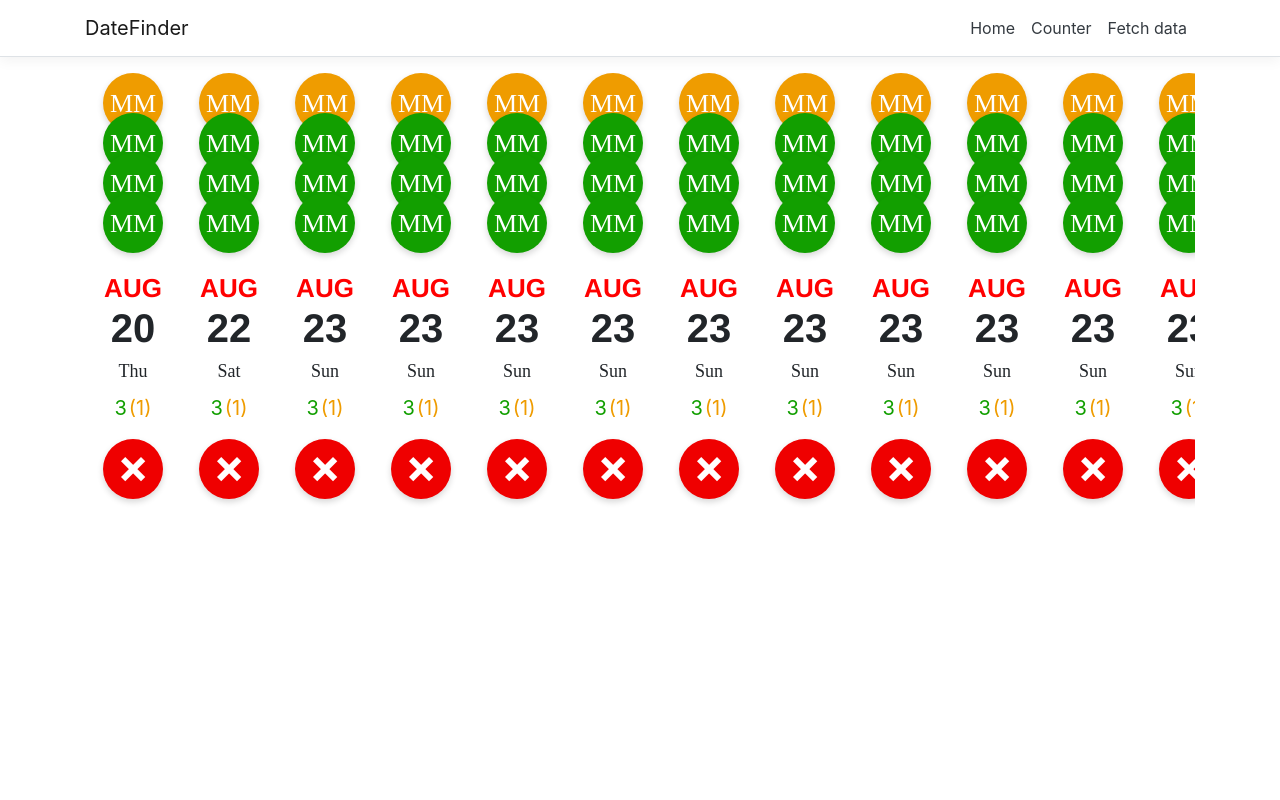
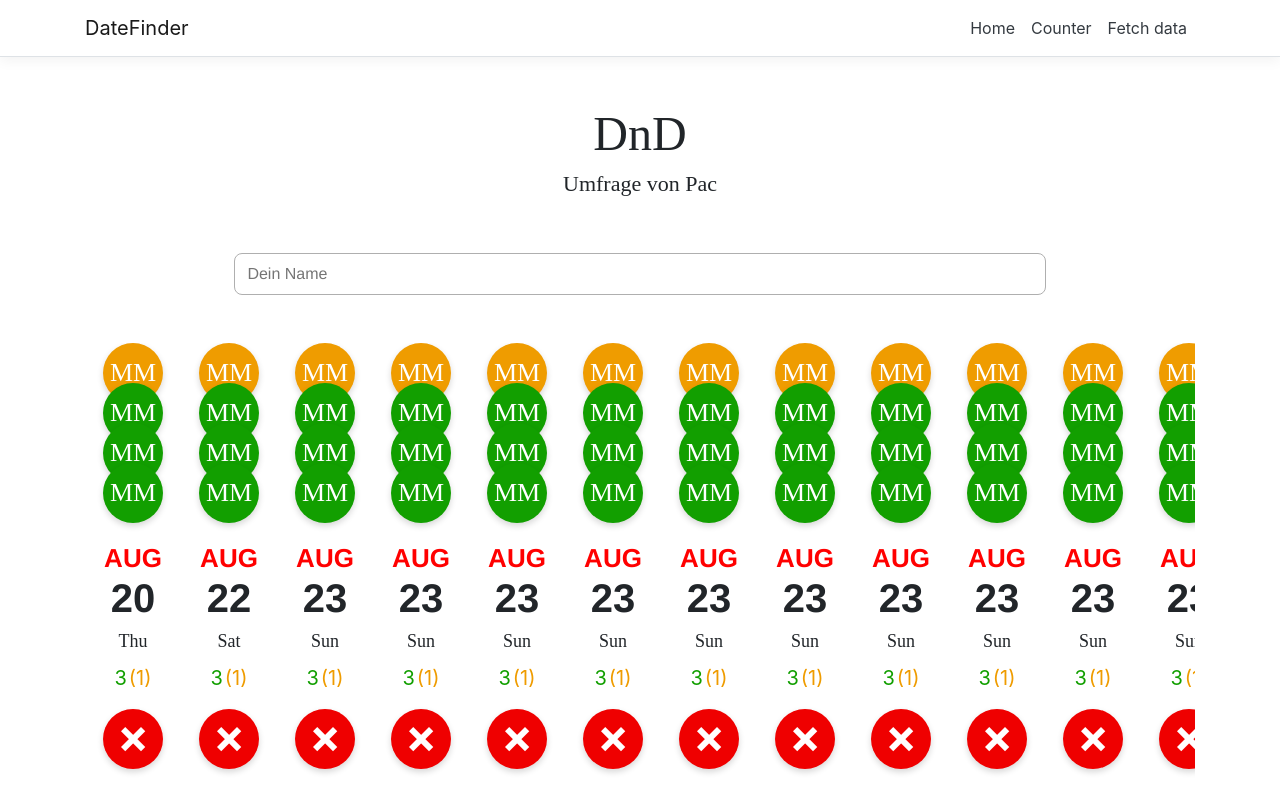
Before and after one commit to Paccos/When, a React (Create React App) app in the folder DateFinder/ClientApp/: page / in a window 1280 px wide. Built offline with nearby package versions, Linux system fonts and the light colour scheme.

Commit message:
Add a title heading and a name input and bind it to state

```diff
--- a/DateFinder/ClientApp/src/App.js
+++ b/DateFinder/ClientApp/src/App.js
@@ -1,4 +1,4 @@
-import React, { Component } from 'react';
+import React, { Component, useState } from 'react';
 import { Layout } from './components/Layout';
 
 import './custom.css';
@@ -6,6 +6,14 @@ import DateGrid from './components/DateGrid';
 
 export default class App extends Component {
 	static displayName = App.name;
+
+	constructor(props) {
+		super(props);
+
+		this.state = {
+			username: '',
+		};
+	}
 
 	render() {
 		const dummy = [
@@ -139,6 +147,15 @@ export default class App extends Component {
 
 		return (
 			<Layout>
+				<div className="titleHeading">
+					<h1 className="title">DnD</h1>
+					<h3 className="subtitle">Umfrage von Pac</h3>
+					<input
+						type="text"
+						placeholder="Dein Name"
+						onChange={(e) => this.setState({ username: e.target.value })}
+					></input>
+				</div>
 				<DateGrid entries={dummy} />
 			</Layout>
 		);
--- a/DateFinder/ClientApp/src/custom.css
+++ b/DateFinder/ClientApp/src/custom.css
@@ -1,14 +1,44 @@
 /* Provide sufficient contrast against white background */
 a {
-  color: #0366d6;
+	color: #0366d6;
 }
 
 code {
-  color: #E01A76;
+	color: #e01a76;
 }
 
 .btn-primary {
-  color: #fff;
-  background-color: #1b6ec2;
-  border-color: #1861ac;
+	color: #fff;
+	background-color: #1b6ec2;
+	border-color: #1861ac;
 }
+
+h1.title {
+	text-align: center;
+	font-family: 'HelveticaNeue-Bold';
+	font-size: 48px;
+}
+
+h3.subtitle {
+	text-align: center;
+	font-family: 'HelveticaNeue-Bold';
+	font-size: 22px;
+}
+
+.titleHeading {
+	display: flex;
+	flex-direction: column;
+	align-items: center;
+	margin: 48px;
+}
+
+input[type='text'] {
+	border-radius: 8px;
+	border-color: #afafaf;
+	border-width: 1px;
+	border-style: solid;
+	font-family: 'Helvetica Neue';
+	padding: 8px 12px;
+	width: 80%;
+	margin-top: 48px;
+}
```
